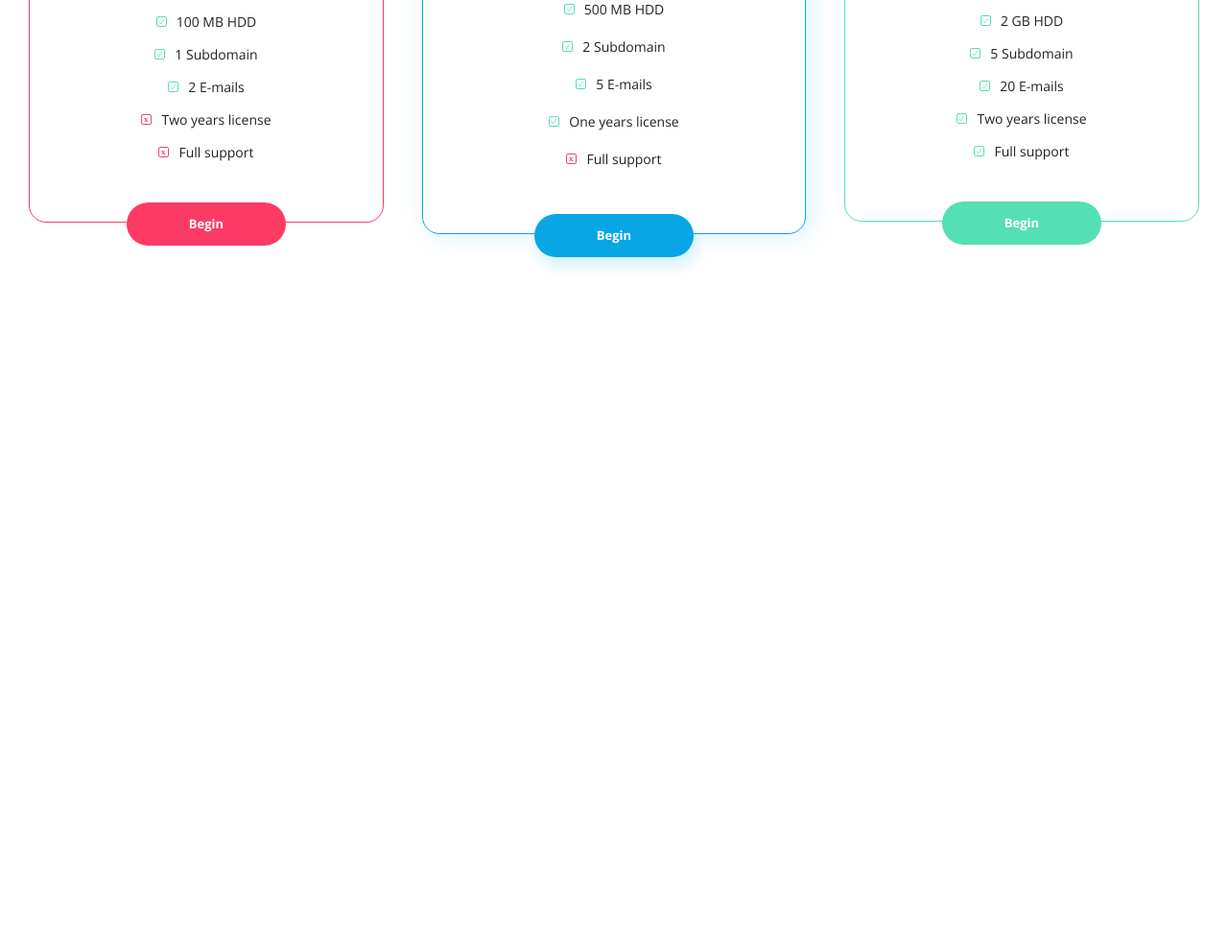
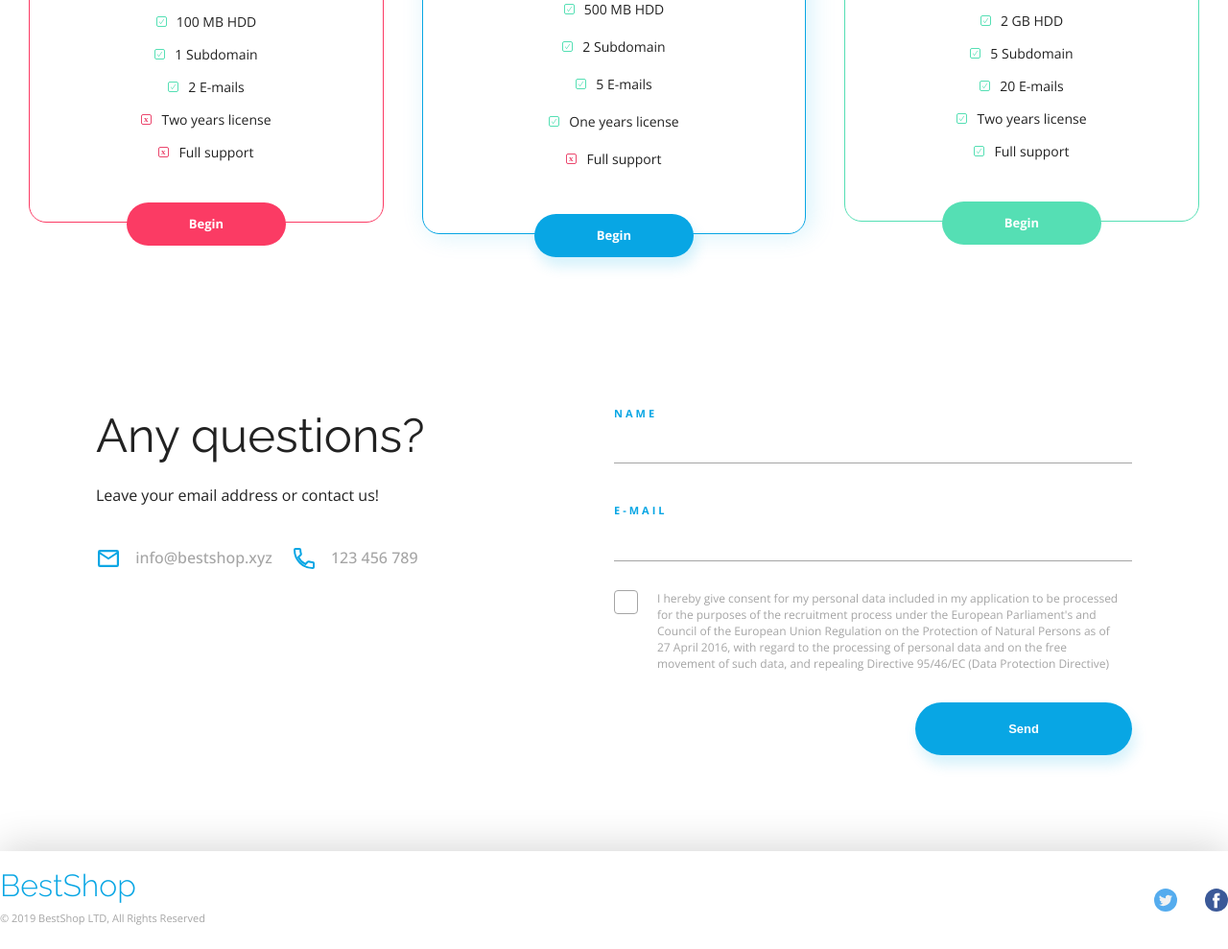
Before and after one commit to Makflay/BestShop, a plain HTML site: page index.html in a window 1280 px wide. Shown: the part 2966-3955 px from the top of the page at 96% size. Before the commit the page ends 3310 px from the top, so only its background shows below. Drawn offline with nearby package versions, Linux system fonts and the light colour scheme.

Commit message:
Created Footer

```diff
--- a/index.html
+++ b/index.html
@@ -18,23 +18,23 @@
       <nav>
         <ul class="header__nav">
           <li class="nav__item">
-            <a href="#" class="nav__link">Why us</a>
+            <a href="#statistic" class="nav__link">Why us</a>
           </li>
           <li class="nav__item">
-            <a href="#" class="nav__link">Benefits</a>
+            <a href="#benefits" class="nav__link">Benefits</a>
           </li>
           <li class="nav__item">
-            <a href="#" class="nav__link">Prices</a>
+            <a href="#prices" class="nav__link">Prices</a>
           </li>
           <li class="nav__item">
-            <a href="#" class="nav__link">Contact</a>
+            <a href="#contact" class="nav__link">Contact</a>
           </li>
         </ul>
       </nav>
     </div>
   </header>
 
-  <section class="opening">
+  <section class="opening" id="opening">
     <div class="container">
       <h1 class="opening__header">Sell More!</h1>
       <p class="opening__heading">Open shop on our platform and increase your sales</p>
@@ -43,7 +43,7 @@
     <img src="./img/Background.png" alt="Background Image" class="opening__image">
   </section>
 
-  <section class="statistic">
+  <section class="statistic" id="statistic">
     <div class="container">
       <h2>The most popular sales platform in country</h2>
       <div class="statistic__articles">
@@ -72,7 +72,7 @@
     </div>
   </section>
 
-  <section class="benefits">
+  <section class="benefits" id="benefits">
     <div class="container">
 
       <div class="benefits__single benefits__single--notebook">
@@ -177,5 +177,71 @@
     </div>
   </section>
 
+  <section class="contact" id="contact">
+    <div class="container">
+
+      <div class="contact__column">
+        <h2 class="contact__title">Any questions?</h2>
+        <p class="contact__instruction">
+          Leave your email address or contact us!
+        </p>
+        <div class="contact__details">
+          <a href="mailto:info@bestshop.xyz" class="details__item">
+            <img src="./img/Mail Icon.svg" alt="mail"/>
+            info@bestshop.xyz
+          </a>
+
+          <a href="tel:123456789" class="details__item">
+            <img src="./img/Phone Icon.svg" alt="phone"/>
+            123 456 789
+          </a>
+        </div>
+      </div>
+
+      <div class="contact__column">
+        <form class="form">
+          <div class="form__field">
+            <label class="form__label" for="name">Name</label>
+            <input type="text" class="form__input name" id="name" />
+          </div>
+
+          <div class="form__field">
+            <label class="form__label" for="email">E-mail</label>
+            <input type="email" class="form__input email" id="email" />
+          </div>
+
+          <div class="form__consent">
+            <label class="form__checkbox">
+              <input type="checkbox"/>
+              <span class="checkbox"></span>
+              <p class="consent__text">
+                I hereby give consent for my personal data included in my
+                application to be processed for the purposes of the recruitment
+                process under the European Parliament's and Council of the
+                European Union Regulation on the Protection of Natural Persons as
+                of 27 April 2016, with regard to the processing of personal data
+                and on the free movement of such data, and repealing Directive
+                95/46/EC (Data Protection Directive)
+              </p>
+            </label>
+          </div>
+          <button type="submit" class="btn btn--primary">Send</button>
+        </form>
+      </div>
+    </div>
+  </section>
+
+  <footer class="footer">
+    <div class="container">
+      <div class="footer__info">
+        <a href="#" class="logo">BestShop</a>
+        <span class="footer__copy">© 2019 BestShop LTD, All Rights Reserved</span>
+      </div>
+      <div class="footer__icons">
+        <a href="https://x.com/?lang=en"><img src="./img/Twitter.svg" alt="twitter"/></a>
+        <a href="https://www.facebook.com/"><img src="./img/Facebook.svg" alt="facebook"/></a>
+      </div>
+    </div>
+  </footer>
 
 </body>
--- a/style/style.css
+++ b/style/style.css
@@ -460,3 +460,161 @@ h2 {
 .pricing__box--premium {
   --accent-color: var(--color-green);
 }
+
+/* CONTACT */
+
+.contact .container {
+  padding: 80px 100px 100px;
+  display: flex;
+  justify-content: center;
+}
+
+.contact__column {
+  width: 50%;
+}
+
+.contact__title {
+  font-size: 3.0625rem;
+  line-height: 3.6875rem;
+  text-align: start;
+}
+
+.contact__instruction {
+  margin: 22px 0 42px;
+  font-size: 1rem;
+  line-height: 1.375rem;
+}
+
+.contact__details {
+  display: flex;
+  justify-content: flex-start;
+  color: var(--color-grey);
+  align-items: center;
+}
+
+.details__item {
+  color: var(--color-grey);
+  font-weight: 500;
+  text-decoration: none;
+}
+
+.details__item:first-of-type {
+  margin-right: 20px;
+}
+
+.details__item img {
+  margin-right: 10px;
+}
+
+.form {
+  display: flex;
+  flex-direction: column;
+}
+
+.form__field {
+  display: flex;
+  flex-direction: column;
+}
+
+.form__field:first-of-type {
+  margin-bottom: 42px;
+}
+
+.form__label {
+  font-weight: bold;
+  text-transform: uppercase;
+  color: var(--color-primary);
+  line-height: 0.9rem;
+  letter-spacing: 3px;
+  font-size: 0.6875rem;
+}
+
+.form__input {
+  border: none;
+  border-bottom: 1px solid var(--color-grey);
+  background-color: transparent;
+  line-height: 2.625rem;
+}
+
+.form__consent {
+  margin-top: 30px;
+}
+
+.form__checkbox {
+  display: block;
+  position: relative;
+  padding-left: 35px;
+  margin-bottom: 12px;
+  cursor: pointer;
+  font-size: 1.375rem;
+}
+
+.form__checkbox input {
+  position: absolute;
+  opacity: 0;
+  cursor: pointer;
+  height: 0;
+  width: 0;
+}
+
+.form__checkbox .checkbox {
+  position: absolute;
+  top: 0;
+  left: 0;
+  height: 25px;
+  width: 25px;
+  background-color: var(--color-white);
+  border: 1px solid var(--color-grey);
+  border-radius: 4px;
+}
+
+.form__checkbox input:checked ~ .checkbox {
+  background-image: url(../assets/Checkmark.svg);
+  background-position: center;
+  background-size: 50%;
+  background-repeat: no-repeat;
+}
+
+.form__checkbox .consent__text {
+  margin: 0 10px;
+  font-size: 0.75rem;
+  color: var(--color-grey);
+  line-height: 17px;
+}
+
+.form .btn {
+  font-size: 0.8125rem;
+  padding: 20px 97px;
+  align-self: flex-end;
+  margin-top: 20px;
+}
+
+/* FOOTER */
+
+.footer {
+  box-shadow: 0 -5px 40px #00000029;
+  padding: 20px 0;
+}
+
+.footer .container {
+  display: flex;
+  justify-content: space-between;
+  align-items: center;
+}
+
+.footer__info {
+  display: flex;
+  flex-direction: column;
+  justify-content: space-around;
+}
+
+.footer__copy {
+  font-size: 0.6875rem;
+  line-height: 1.5rem;
+  color: var(--color-grey);
+  margin-top: 6px;
+}
+
+.footer__icons a:first-of-type {
+  margin-right: 25px;
+}
```
